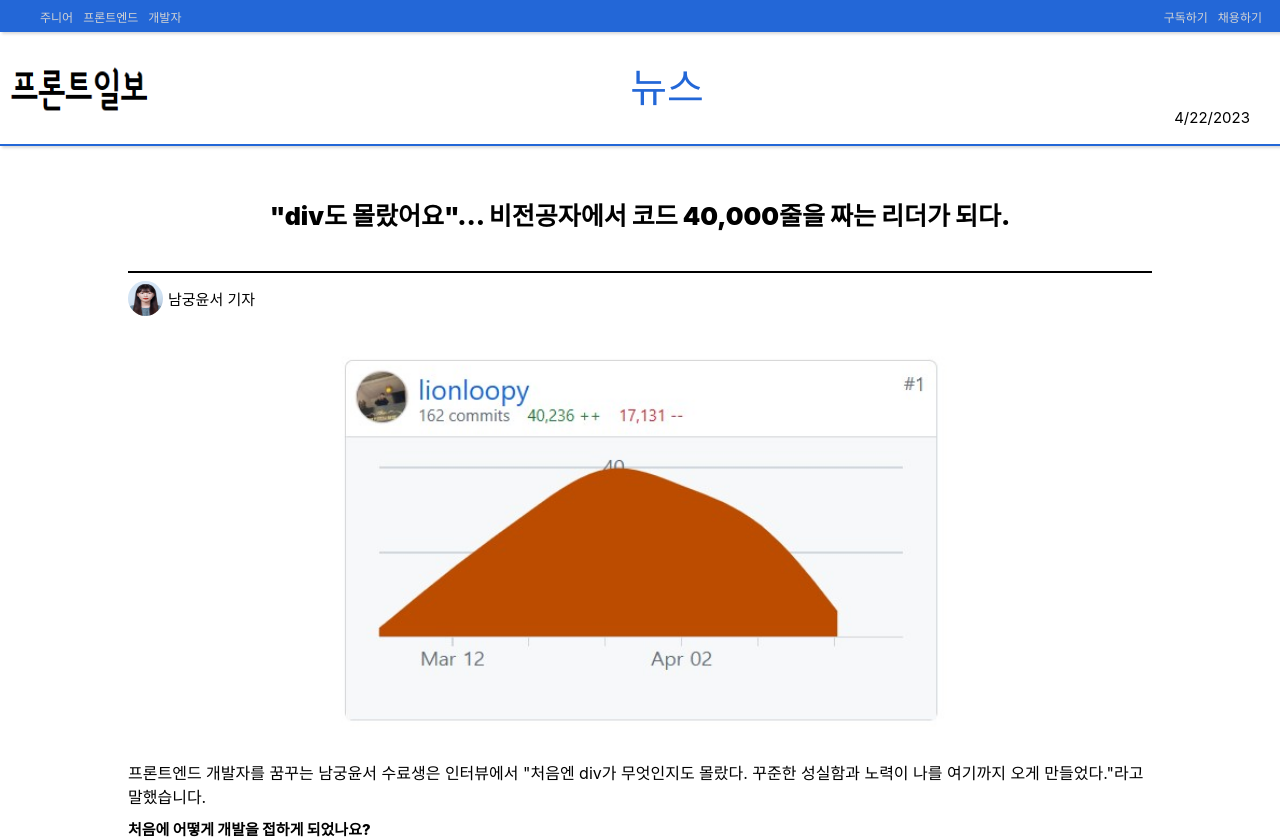
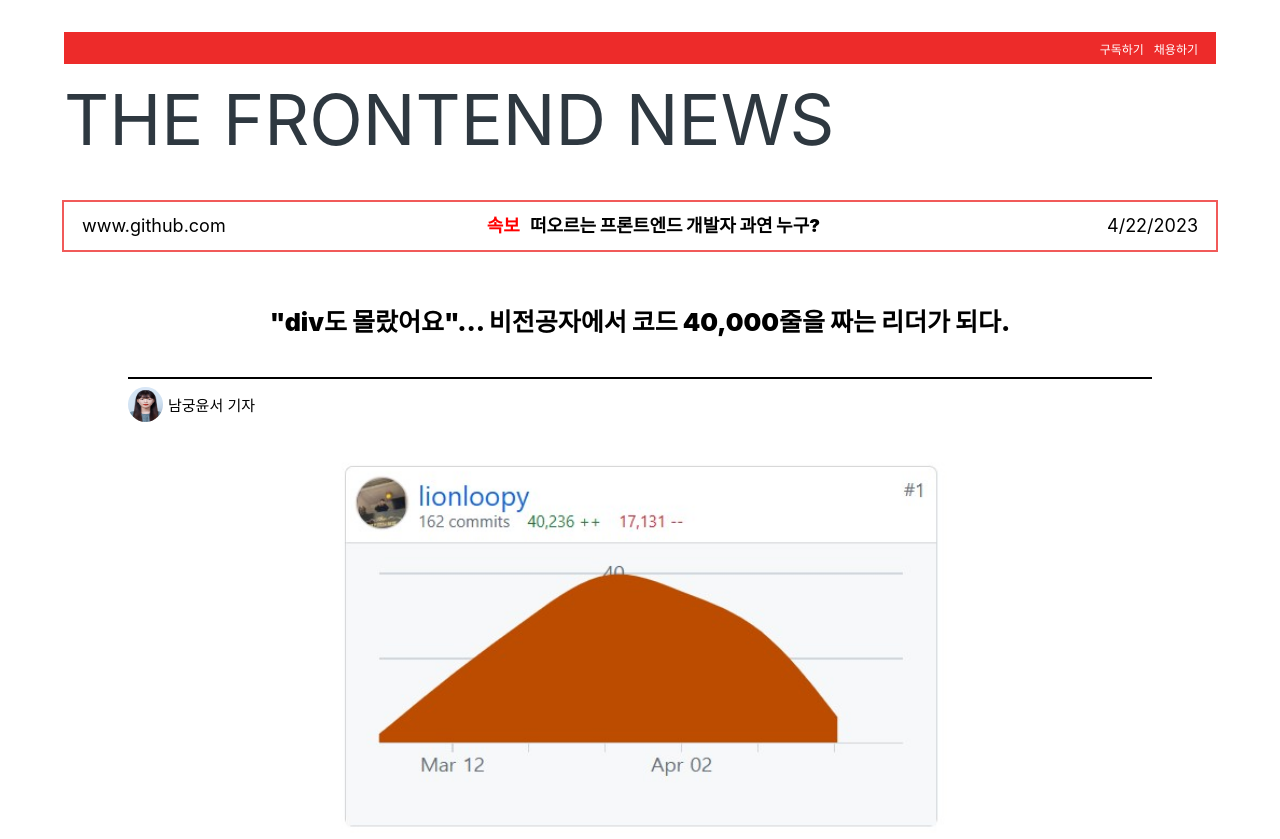
Before and after one commit to lionloopy/news, a React (Create React App) app: page / in a window 1280 px wide. Shown: the top 839 px of the page. Built offline with nearby package versions, Linux system fonts and the light colour scheme.

Commit message:
feat : header, navbar 구현 완료

```diff
--- a/package.json
+++ b/package.json
@@ -11,6 +11,7 @@
     "react-router-dom": "^6.10.0",
     "react-scripts": "5.0.1",
     "styled-components": "^5.3.9",
+    "swiper": "^9.2.4",
     "web-vitals": "^2.1.0"
   },
   "scripts": {
--- a/src/App.js
+++ b/src/App.js
@@ -1,9 +1,12 @@
 import React from "react";
 import styled from "styled-components";
-import logo from "./logo.png";
 import photo from "./photo.jpg";
 import code from "./code.jpg";
+import { Swiper, SwiperSlide } from "swiper/react";
+import SwiperCore, { Navigation, Pagination, Autoplay } from "swiper";
+import "../node_modules/swiper/swiper.css";
 
+SwiperCore.use([Navigation, Pagination, Autoplay]);
 function App() {
   const onMailHandler = () => {
     window.location.href = "mailto:yunseo4396@naver.com";
@@ -14,26 +17,45 @@ function App() {
       "https://bow-starfish-ba2.notion.site/593dcc0888ee43278f972b53545356cf";
   };
 
+  const onGitHandler = () => {
+    window.location.href = "https://github.com/lionloopy";
+  };
+
   const today = new Date();
   const dateString = today.toLocaleDateString();
+
   return (
-    <div style={{ width: "100%" }}>
+    <StWrap>
       <StHeader>
-        <StUl>
-          <li>주니어</li>
-          <li>프론트엔드</li>
-          <li>개발자</li>
-        </StUl>
         <StUl>
           <StLi onClick={onNotionHandler}>구독하기</StLi>
           <StLi onClick={onMailHandler}>채용하기</StLi>
         </StUl>
       </StHeader>
       <StNav>
-        <StImg src={logo} />
-        <StNews>뉴스</StNews>
+        <StNews>THE FRONTEND NEWS</StNews>
+      </StNav>
+      <StLine>
+        <StDate onClick={onGitHandler}>www.github.com</StDate>
+        <StSlide>
+          <StNotice>속보</StNotice>
+          <Swiper
+            className="banner"
+            spaceBetween={50}
+            slidesPerView={1}
+            observer={true}
+            observeParents={true}
+            autoplay={{ delay: 3000, disableOnInteraction: false }}
+            direction="vertical"
+          >
+            <SwiperSlide>남궁윤서 "코딩이 제일 재밌었다" 발언</SwiperSlide>
+            <SwiperSlide>떠오르는 프론트엔드 개발자 과연 누구?</SwiperSlide>
+            <SwiperSlide>남궁윤서 부트캠프에서도 높은 평가 받아...</SwiperSlide>
+          </Swiper>
+        </StSlide>
         <StDate>{dateString}</StDate>
-      </StNav>
+      </StLine>
+
       <StBody>
         <StTitle>
           "div도 몰랐어요"... 비전공자에서 코드 40,000줄을 짜는 리더가 되다.
@@ -97,28 +119,37 @@ function App() {
         </StSection>
       </StBody>
       <StFooter>footer</StFooter>
-    </div>
+    </StWrap>
   );
 }
 
 export default App;
 
+const StWrap = styled.div`
+  width: 100%;
+  background-color: #fff;
+`;
+
 const StHeader = styled.div`
-  width: 100%;
+  width: 90%;
+  margin: 0 auto;
+  margin-top: 2em;
   height: 2em;
-  background-color: #2367d7;
+  background-color: rgb(237, 43, 42);
   display: flex;
   justify-content: space-between;
-  box-shadow: rgba(0, 0, 0, 0.15) 1.95px 1.95px 2.6px;
 `;
 
 const StUl = styled.ul`
   display: flex;
+  flex-direction: row;
+  justify-content: flex-end;
+  width: 100%;
   list-style: none;
   gap: 10px;
   margin: auto 0;
   font-size: 12px;
-  color: lightgray;
+  color: #fff;
   margin-right: 1.5em;
 `;
 
@@ -130,30 +161,50 @@ const StLi = styled.li`
 `;
 
 const StNav = styled.div`
-  width: 100%;
-  height: 7em;
-  border-bottom: 2px solid #2367d7;
+  width: 90%;
+  margin: 0 auto;
+  height: 8.5em;
   display: flex;
   justify-content: space-between;
   line-height: 7em;
-  box-shadow: rgba(0, 0, 0, 0.15) 1.95px 1.95px 2.6px;
-`;
-
-const StImg = styled.img`
-  width: 160px;
-  height: 80px;
-  margin: auto 0;
 `;
 
 const StNews = styled.div`
-  font-size: 40px;
-  color: #2367d7;
+  font-size: 70px;
+  color: #2e3840;
+`;
+
+const StLine = styled.div`
+  width: 90%;
+  margin: 0 auto;
+  border: 2px solid #f15a59;
+  height: 3em;
+  display: flex;
+  flex-direction: row;
+  justify-content: space-between;
+  line-height: 3em;
 `;
 
 const StDate = styled.div`
-  font-size: 15px;
-  margin-top: 2em;
-  margin-right: 2em;
+  font-size: 18px;
+  margin-right: 1em;
+  margin-left: 1em;
+  cursor: pointer;
+`;
+
+const StSlide = styled.div`
+  font-size: 18px;
+  font-weight: 900;
+  margin-right: 1em;
+  margin-left: 1em;
+  cursor: pointer;
+  display: flex;
+`;
+
+const StNotice = styled.div`
+  color: red;
+  margin-right: 10px;
+  font-weight: 900;
 `;
 
 const StBody = styled.div`
```
Also changed, not shown: 1 other file (tests, documents, lock files or other folders).
